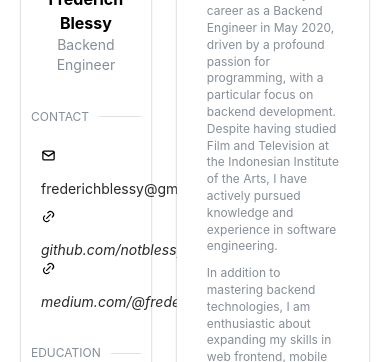
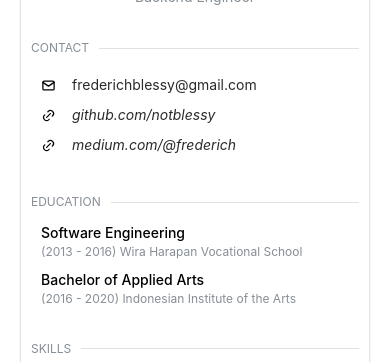
Before and after one commit to notblessy/web-summary, a React (Vite) app: page / in a window 390 px wide. Shown: the part 422-784 px from the top of the page. Built offline with nearby package versions, Linux system fonts and the light colour scheme.

Commit message:
feature: add responsive styles

```diff
--- a/src/pages/Home/index.jsx
+++ b/src/pages/Home/index.jsx
@@ -11,7 +11,7 @@ export default function Home() {
       <Box style={{ position: 'relative', height: '100%', margin: '0 auto', bottom: 200 }}>
         <Container style={{ height: '100%' }}>
           <Grid>
-            <Grid.Col span={5}>
+            <Grid.Col span={{ base: 12, xs: 12, sm: 12, md: 5, lg: 5 }}>
               <Box style={{ background: "#FFF", padding: '20px 10px', margin: '5px', boxShadow: "0px 0px 2px #aaaaaa" }}>
                 <Avatar
                   style={{ margin: '0 auto' }}
@@ -23,15 +23,15 @@ export default function Home() {
                 <Text size='sm' c="dimmed" style={{ textAlign: 'center' }}>Backend Engineer</Text>
                 <Divider mt="xl" my='sm' label="CONTACT" labelPosition="left" />
                 <Box>
-                  <Group style={{ padding: '10px' }}>
+                  <Group style={{ padding: '5px 10px' }}>
                     <IconMail size={15} />
                     <Text size='sm' style={{ color: '#2a2a2a' }}>frederichblessy@gmail.com</Text>
                   </Group>
-                  <Group style={{ padding: '0 10px' }}>
+                  <Group style={{ padding: '5px 10px' }}>
                     <IconLink size={15} />
                     <Anchor size='sm' style={{ color: '#2a2a2a', fontStyle: 'italic' }} href="https://github.com/notblessy" target="_blank">github.com/notblessy</Anchor>
                   </Group>
-                  <Group style={{ padding: '0 10px' }}>
+                  <Group style={{ padding: '5px 10px' }}>
                     <IconLink size={15} />
                     <Anchor size='sm' style={{ color: '#2a2a2a', fontStyle: 'italic' }} href="https://medium.com/@frederich" target="_blank">medium.com/@frederich</Anchor>
                   </Group>
@@ -56,7 +56,7 @@ export default function Home() {
                 </Box>
               </Box>
             </Grid.Col>
-            <Grid.Col span={7}>
+            <Grid.Col span={{ base: 12, xs: 12, sm: 12, md: 7, lg: 7 }}>
               <Box mb={40} style={{ background: "#FFF", padding: '20px 10px', margin: '5px', boxShadow: "0px 0px 2px #aaaaaa" }}>
                 <Box px={20} mb={20}>
                   <Title order={5} mb={10}>Summary</Title>
@@ -75,7 +75,7 @@ export default function Home() {
           </Grid>
           <CustomFooter />
         </Container>
-      </Box>
+      </Box >
     </>
   );
 }
--- a/src/pages/Project/index.jsx
+++ b/src/pages/Project/index.jsx
@@ -14,7 +14,7 @@ export default function Project() {
               projects.map((p) => {
 
                 return (
-                  <Grid.Col key={p.id} span={4}>
+                  <Grid.Col key={p.id} span={{ base: 12, xs: 12, sm: 12, md: 4, lg: 4 }}>
                     <CustomCard
                       name={p.name}
                       label={p.label}
```
